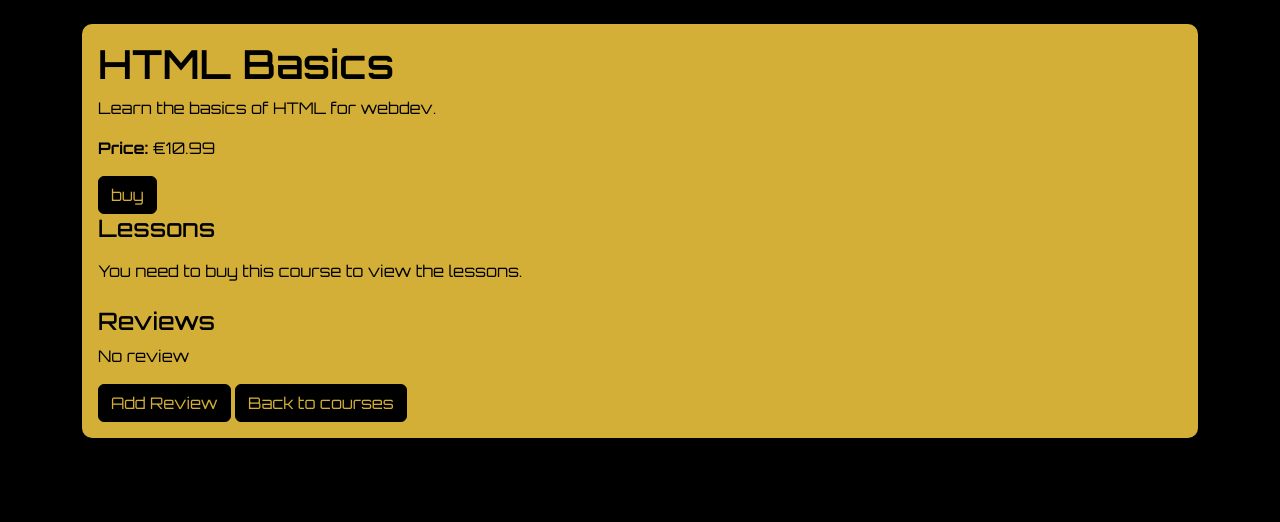
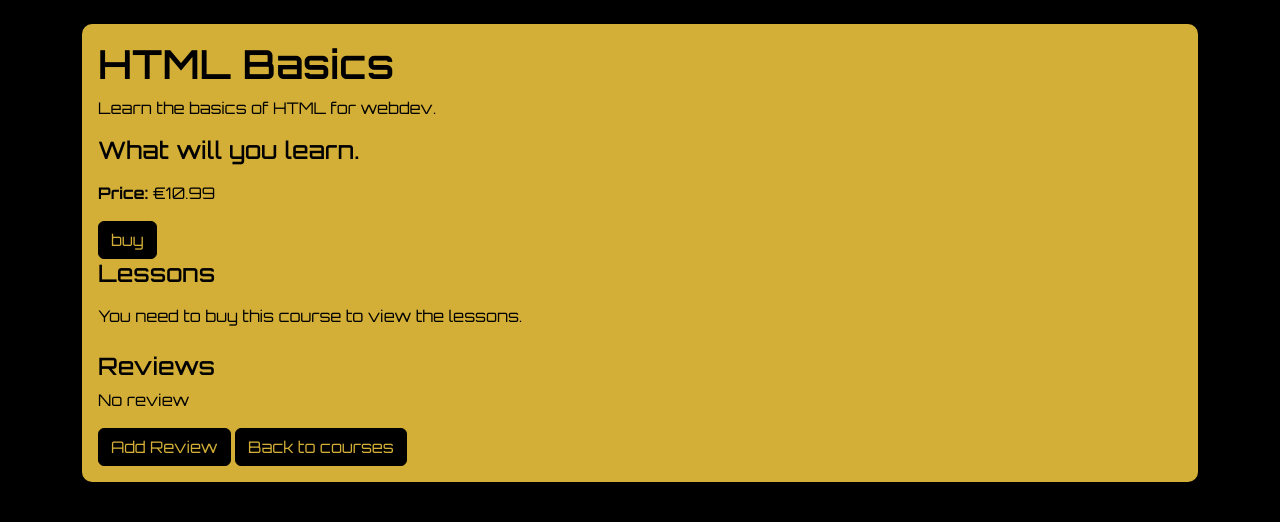
Before and after one commit to Darksyntax99/Webcode-center, a Django app: page /1/ in a window 1280 px wide. Shown: the part 71-593 px from the top of the page. Run offline with Django 5.2, Linux system fonts and the light colour scheme; data comes from the database, SQL or seed files in the repository; data that the repository does not hold is empty; some web fonts are replaced.

Commit message:
finishing the project

```diff
--- a/checkout/payment_webhooks.py
+++ b/checkout/payment_webhooks.py
@@ -30,6 +30,7 @@ class PaymentWebhook:
             content='Payment Succeeded',
             status=200
         )
+
     def payment_failed(self, event):
         return HttpResponse(
             content= 'Payment failed',
--- a/courses/forms.py
+++ b/courses/forms.py
@@ -5,7 +5,7 @@ from .models import Course, Review
 class CourseForm(forms.ModelForm):
     class Meta:
         model = Course
-        fields = ['title', 'description', 'price']
+        fields = ['title', 'description', 'what_will_you_learn', 'price']
 
 # Review form
 class ReviewForm(forms.ModelForm):
--- a/courses/models.py
+++ b/courses/models.py
@@ -7,6 +7,7 @@ class Course(models.Model):
     # Course details
     title = models.CharField(max_length=100)
     description = models.TextField()
+    what_will_you_learn = models.TextField(blank=True)
     price = models.DecimalField(max_digits=6, decimal_places=2)
 
     def __str__(self):
--- a/courses/templates/courses/course_detail.html
+++ b/courses/templates/courses/course_detail.html
@@ -12,6 +12,13 @@
         <!--course description-->
         <p class="card-text">
             {{course.description}}
+        </p>
+        <!--What will you learn-->
+        <h2 class="h4 mt-3">
+            What will you learn.
+        </h2>
+        <p class="card-text">
+            {{ course.what_will_you_learn }}
         </p>
     <!-- course price-->
      <p>
```
Also changed, not shown: courses/migrations/0007_course_what_will_you_learn.py (added).
